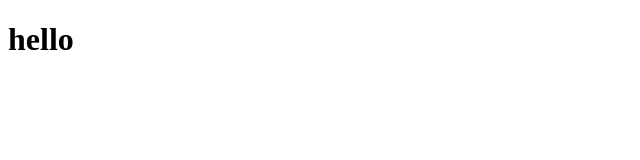
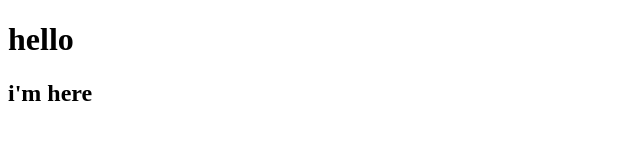
Before and after one commit to itsmrzi/first-project, a plain HTML site: page shahin-is-here.html in a window 1280 px wide. Shown: the whole page, without its empty margins (0-640 px from the left). Drawn offline with Linux system fonts and the light colour scheme.

Commit message:
some changes

```diff
--- a/shahin-is-here.html
+++ b/shahin-is-here.html
@@ -7,5 +7,6 @@
 </head>
 <body>
     <h1>hello</h1>
+    <h2>i'm here</h2>
 </body>
 </html>
```
